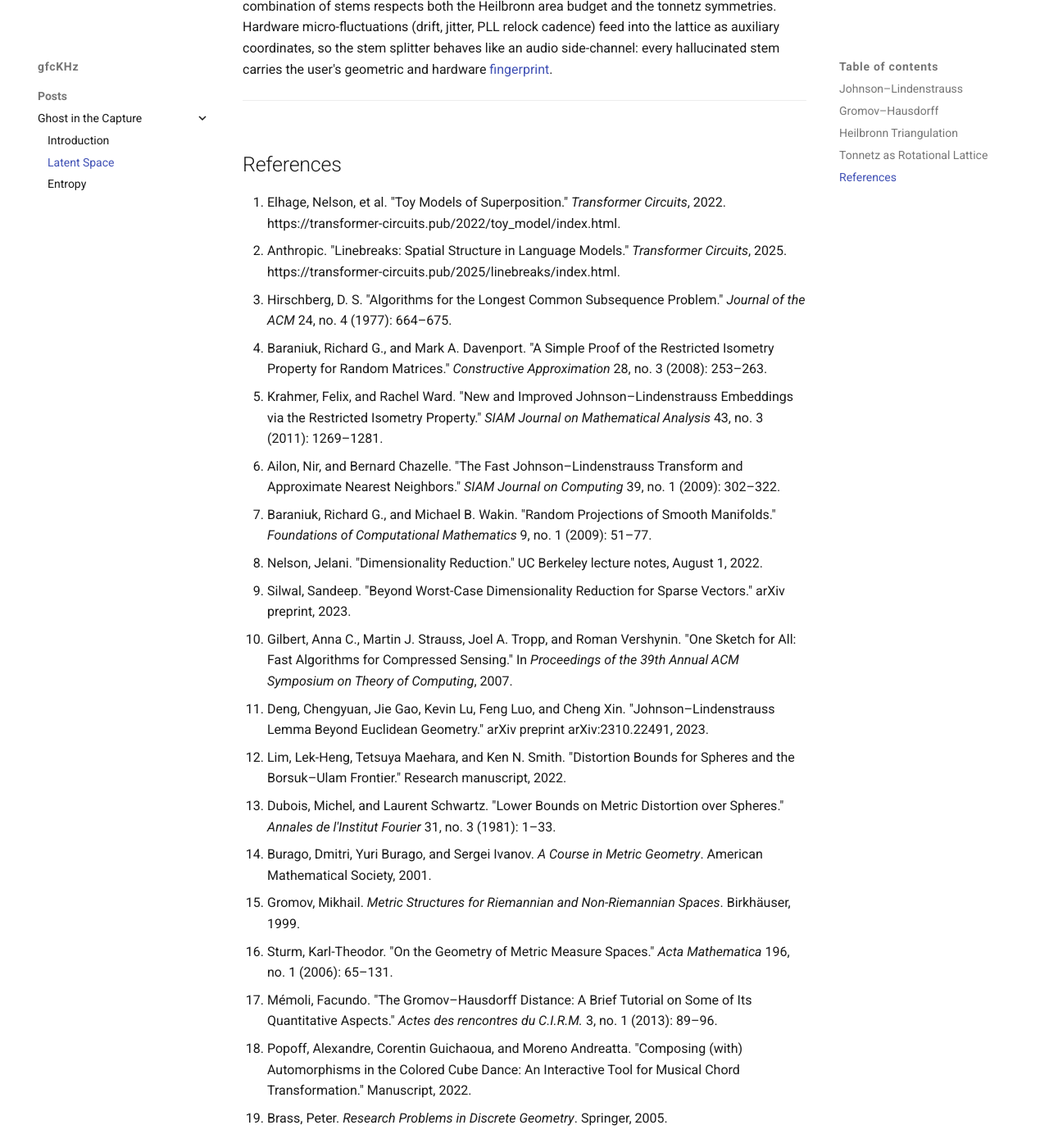
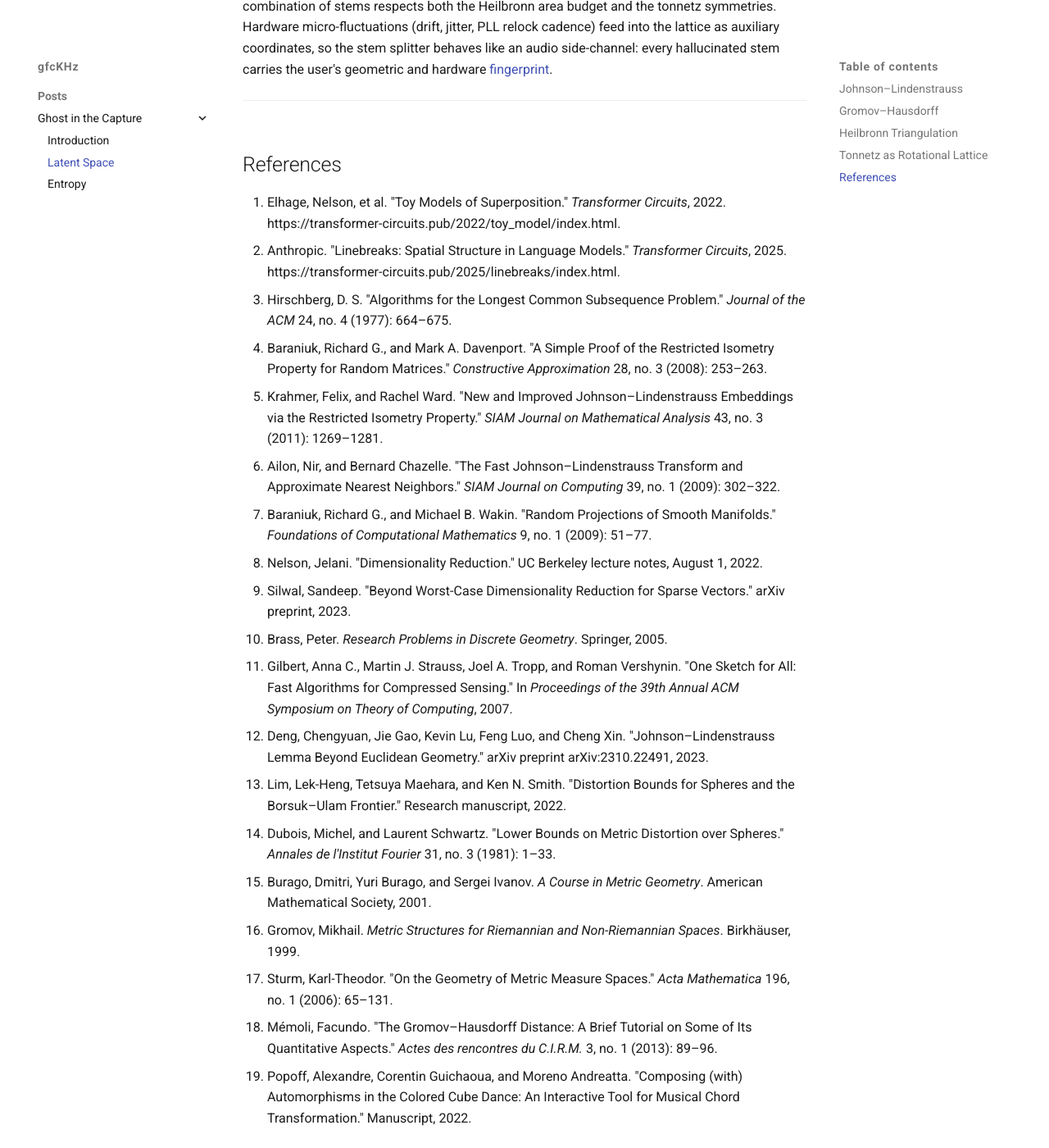
Before and after one commit to gfcKHz/gfcKHz.github.io, an MkDocs documentation site: the page built from docs/posts/space.md, in a window 1280 px wide and 1400 px high, scrolled down 2584 px. Shown: the whole window at 82% size. Built offline with MkDocs 1.6.1 and Material for MkDocs 9.7.7, drawn with Linux system fonts in a browser that asks for light colours; some web fonts are replaced.

Commit message:
Minor Biblio Edit

```diff
--- a/docs/posts/space.md
+++ b/docs/posts/space.md
@@ -50,13 +50,13 @@ The aim is to make the rotational lattice auditable: a discrete engine for laten
 7. Baraniuk, Richard G., and Michael B. Wakin. "Random Projections of Smooth Manifolds." *Foundations of Computational Mathematics* 9, no. 1 (2009): 51–77.
 8. Nelson, Jelani. "Dimensionality Reduction." UC Berkeley lecture notes, August 1, 2022.
 9. Silwal, Sandeep. "Beyond Worst-Case Dimensionality Reduction for Sparse Vectors." arXiv preprint, 2023.
-10. Gilbert, Anna C., Martin J. Strauss, Joel A. Tropp, and Roman Vershynin. "One Sketch for All: Fast Algorithms for Compressed Sensing." In *Proceedings of the 39th Annual ACM Symposium on Theory of Computing*, 2007.
-11. Deng, Chengyuan, Jie Gao, Kevin Lu, Feng Luo, and Cheng Xin. "Johnson–Lindenstrauss Lemma Beyond Euclidean Geometry." arXiv preprint arXiv:2310.22491, 2023.
-12. Lim, Lek-Heng, Tetsuya Maehara, and Ken N. Smith. "Distortion Bounds for Spheres and the Borsuk–Ulam Frontier." Research manuscript, 2022.
-13. Dubois, Michel, and Laurent Schwartz. "Lower Bounds on Metric Distortion over Spheres." *Annales de l'Institut Fourier* 31, no. 3 (1981): 1–33.
-14. Burago, Dmitri, Yuri Burago, and Sergei Ivanov. *A Course in Metric Geometry*. American Mathematical Society, 2001.
-15. Gromov, Mikhail. *Metric Structures for Riemannian and Non-Riemannian Spaces*. Birkhäuser, 1999.
-16. Sturm, Karl-Theodor. "On the Geometry of Metric Measure Spaces." *Acta Mathematica* 196, no. 1 (2006): 65–131.
-17. Mémoli, Facundo. "The Gromov–Hausdorff Distance: A Brief Tutorial on Some of Its Quantitative Aspects." *Actes des rencontres du C.I.R.M.* 3, no. 1 (2013): 89–96.
-18. Popoff, Alexandre, Corentin Guichaoua, and Moreno Andreatta. "Composing (with) Automorphisms in the Colored Cube Dance: An Interactive Tool for Musical Chord Transformation." Manuscript, 2022.
-19. Brass, Peter. *Research Problems in Discrete Geometry*. Springer, 2005.
+10. Brass, Peter. *Research Problems in Discrete Geometry*. Springer, 2005.
+11. Gilbert, Anna C., Martin J. Strauss, Joel A. Tropp, and Roman Vershynin. "One Sketch for All: Fast Algorithms for Compressed Sensing." In *Proceedings of the 39th Annual ACM Symposium on Theory of Computing*, 2007.
+12. Deng, Chengyuan, Jie Gao, Kevin Lu, Feng Luo, and Cheng Xin. "Johnson–Lindenstrauss Lemma Beyond Euclidean Geometry." arXiv preprint arXiv:2310.22491, 2023.
+13. Lim, Lek-Heng, Tetsuya Maehara, and Ken N. Smith. "Distortion Bounds for Spheres and the Borsuk–Ulam Frontier." Research manuscript, 2022.
+14. Dubois, Michel, and Laurent Schwartz. "Lower Bounds on Metric Distortion over Spheres." *Annales de l'Institut Fourier* 31, no. 3 (1981): 1–33.
+15. Burago, Dmitri, Yuri Burago, and Sergei Ivanov. *A Course in Metric Geometry*. American Mathematical Society, 2001.
+16. Gromov, Mikhail. *Metric Structures for Riemannian and Non-Riemannian Spaces*. Birkhäuser, 1999.
+17. Sturm, Karl-Theodor. "On the Geometry of Metric Measure Spaces." *Acta Mathematica* 196, no. 1 (2006): 65–131.
+18. Mémoli, Facundo. "The Gromov–Hausdorff Distance: A Brief Tutorial on Some of Its Quantitative Aspects." *Actes des rencontres du C.I.R.M.* 3, no. 1 (2013): 89–96.
+19. Popoff, Alexandre, Corentin Guichaoua, and Moreno Andreatta. "Composing (with) Automorphisms in the Colored Cube Dance: An Interactive Tool for Musical Chord Transformation." Manuscript, 2022.
```
